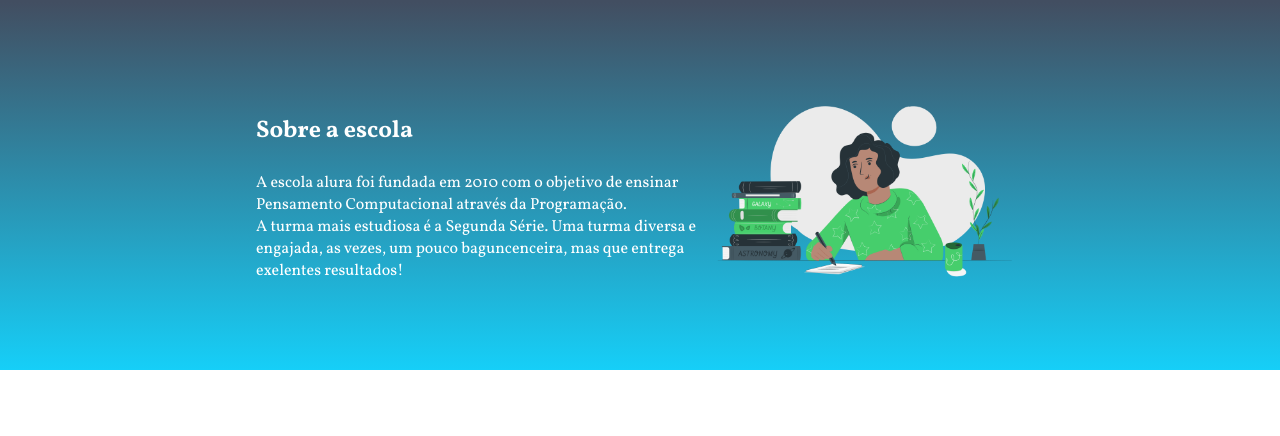
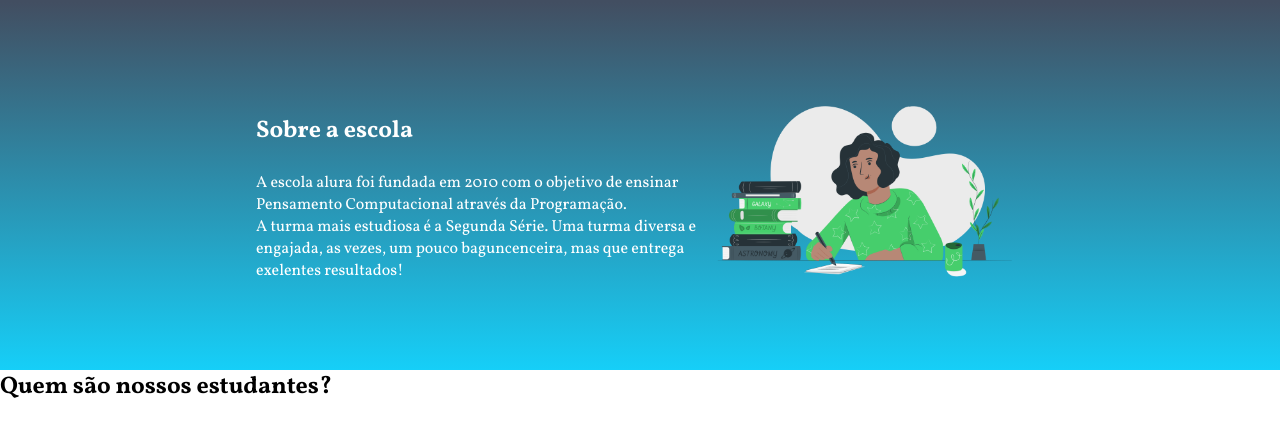
Before and after one commit to iaranohely/Siteescola, a plain HTML site: page index.html in a window 1280 px wide. Shown: the part 90-526 px from the top of the page. Drawn offline with Linux system fonts and the light colour scheme.

Commit message:
asxlLS ~L

```diff
--- a/index.html
+++ b/index.html
@@ -28,5 +28,8 @@
 </div>
 <img class="escola-imagem" src="Studying-pana (1).png" alt="estudando">
 </section>
+<section class="estudante">
+        <h2 class=”estudante-titulo”>Quem são nossos estudantes?</h2>
+</section>
 </body>
 </html>
```
